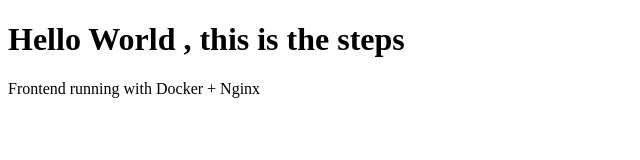
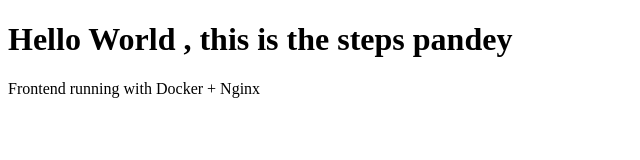
Before and after one commit to 22MCAN033/front-back-test-github, a plain HTML site: page frontend/index.html in a window 1280 px wide. Shown: the whole page, without its empty margins (0-640 px from the left). Drawn offline with Linux system fonts and the light colour scheme.

Commit message:
Update index.html

```diff
--- a/frontend/index.html
+++ b/frontend/index.html
@@ -5,7 +5,7 @@
   <title>Hello</title>
 </head>
 <body>
-  <h1>Hello World , this is the steps </h1>
+  <h1>Hello World , this is the steps pandey </h1>
   <p>Frontend running with Docker + Nginx</p>
 </body>
 </html>
```
